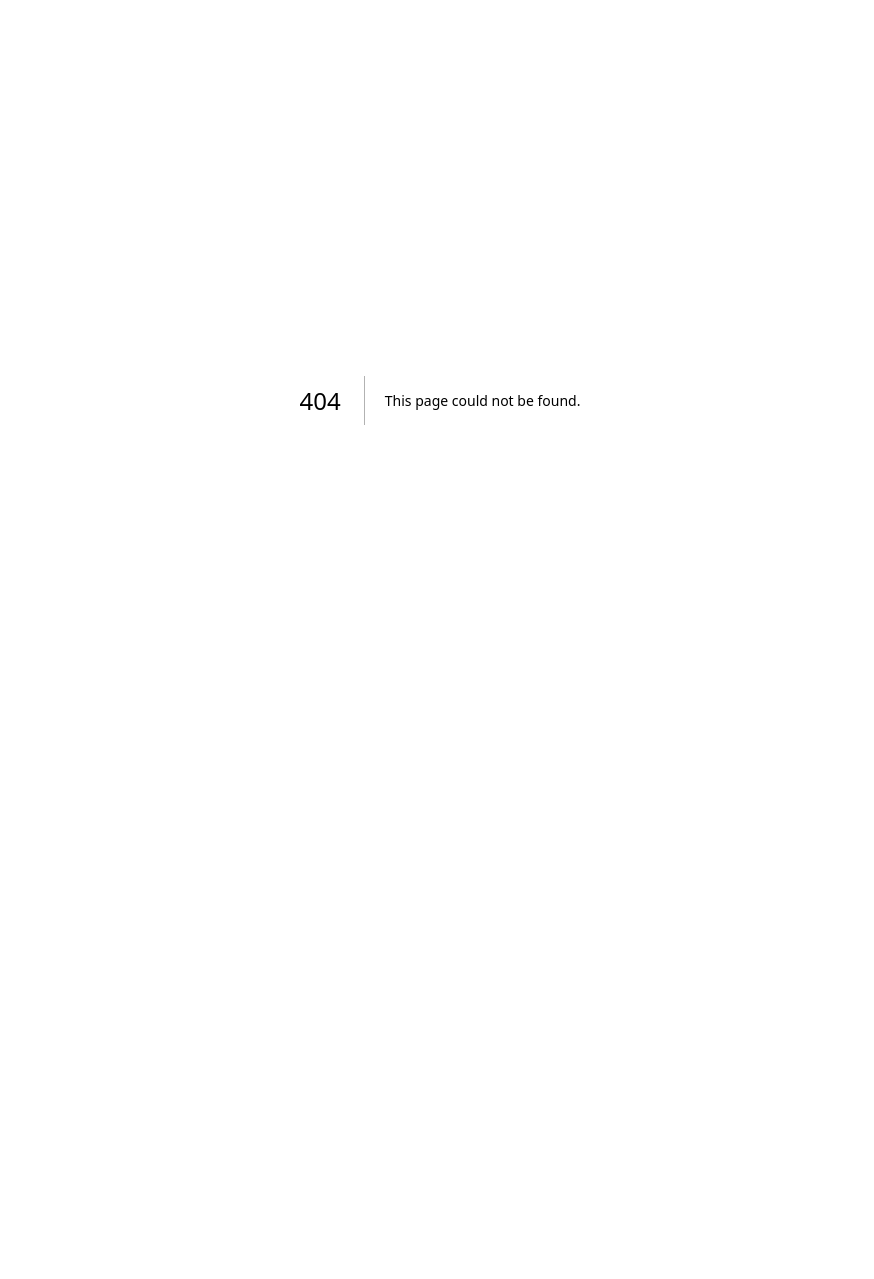
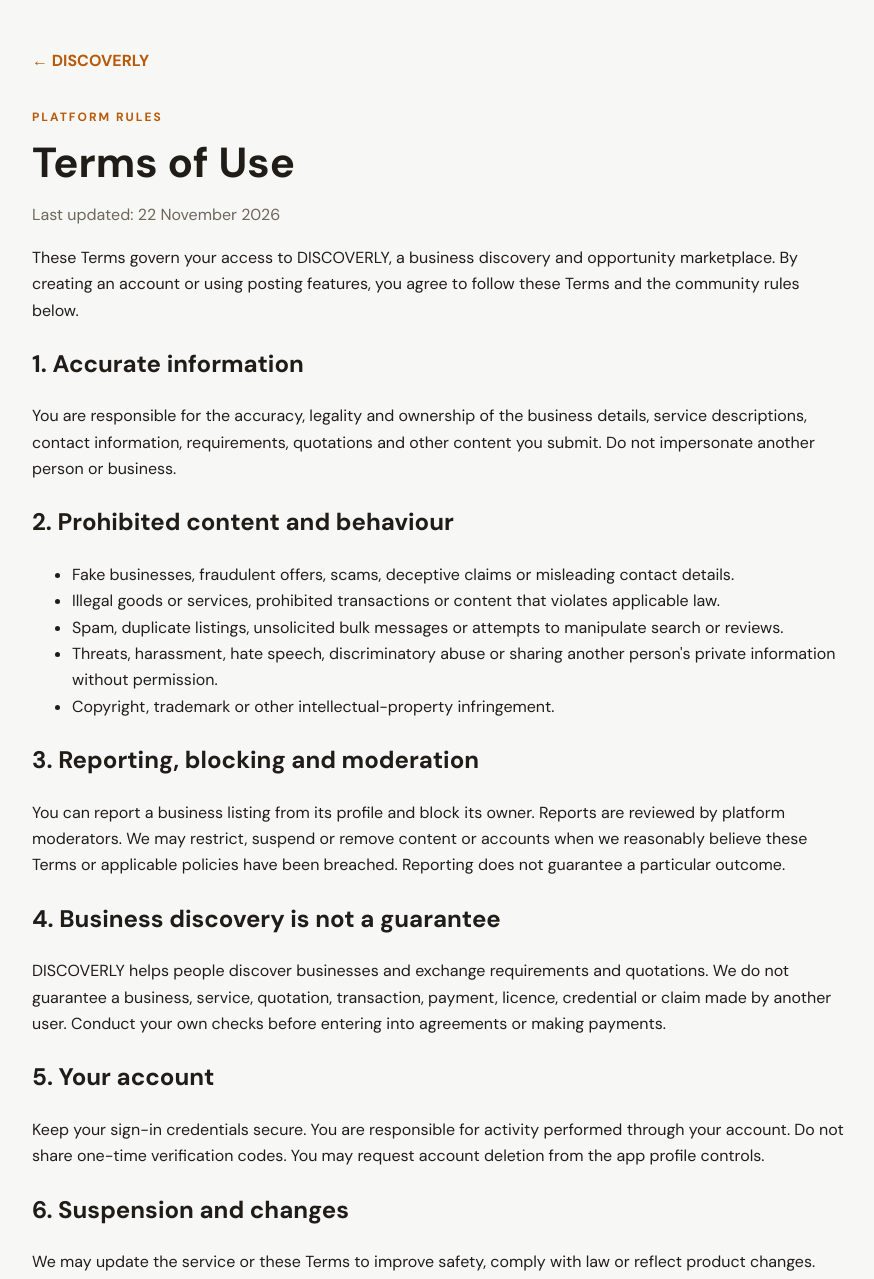
Before and after one commit to ya6331856-cpu/discoverly-india, a Next.js app: page /terms in a window 1280 px wide. Before the commit this address had no page. Shown: the top 1279 px of the page, without its empty margins (200-1074 px from the left). Before the commit the page ends 800 px from the top, so only its background shows below. Built offline with nearby package versions, Linux system fonts and the light colour scheme.

Commit message:
Publish DISCOVERLY Terms of Use and community rules

```diff
--- /dev/null
+++ b/app/terms/page.tsx
@@ -0,0 +1,37 @@
+import Link from "next/link";
+
+export const metadata = {
+  title: "Terms of Use | DISCOVERLY",
+  description: "DISCOVERLY terms of use and community standards.",
+};
+
+export default function TermsPage() {
+  return <main style={{maxWidth:860,margin:"0 auto",padding:"48px 22px 80px",color:"#201d19",lineHeight:1.65}}>
+    <Link href="/" style={{textDecoration:"none",fontWeight:800,color:"#b95a0b"}}>← DISCOVERLY</Link>
+    <p style={{marginTop:34,fontSize:12,letterSpacing:2,fontWeight:900,color:"#b95a0b"}}>PLATFORM RULES</p>
+    <h1 style={{fontSize:42,lineHeight:1.1,margin:"10px 0 12px"}}>Terms of Use</h1>
+    <p style={{color:"#6e655d"}}>Last updated: 22 November 2026</p>
+    <p>These Terms govern your access to DISCOVERLY, a business discovery and opportunity marketplace. By creating an account or using posting features, you agree to follow these Terms and the community rules below.</p>
+    <h2>1. Accurate information</h2>
+    <p>You are responsible for the accuracy, legality and ownership of the business details, service descriptions, contact information, requirements, quotations and other content you submit. Do not impersonate another person or business.</p>
+    <h2>2. Prohibited content and behaviour</h2>
+    <ul>
+      <li>Fake businesses, fraudulent offers, scams, deceptive claims or misleading contact details.</li>
+      <li>Illegal goods or services, prohibited transactions or content that violates applicable law.</li>
+      <li>Spam, duplicate listings, unsolicited bulk messages or attempts to manipulate search or reviews.</li>
+      <li>Threats, harassment, hate speech, discriminatory abuse or sharing another person's private information without permission.</li>
+      <li>Copyright, trademark or other intellectual-property infringement.</li>
+    </ul>
+    <h2>3. Reporting, blocking and moderation</h2>
+    <p>You can report a business listing from its profile and block its owner. Reports are reviewed by platform moderators. We may restrict, suspend or remove content or accounts when we reasonably believe these Terms or applicable policies have been breached. Reporting does not guarantee a particular outcome.</p>
+    <h2>4. Business discovery is not a guarantee</h2>
+    <p>DISCOVERLY helps people discover businesses and exchange requirements and quotations. We do not guarantee a business, service, quotation, transaction, payment, licence, credential or claim made by another user. Conduct your own checks before entering into agreements or making payments.</p>
+    <h2>5. Your account</h2>
+    <p>Keep your sign-in credentials secure. You are responsible for activity performed through your account. Do not share one-time verification codes. You may request account deletion from the app profile controls.</p>
+    <h2>6. Suspension and changes</h2>
+    <p>We may update the service or these Terms to improve safety, comply with law or reflect product changes. Continued use after updated Terms are presented means you accept the revised Terms.</p>
+    <h2>7. Contact</h2>
+    <p>For questions about these Terms, use the support contact published on the DISCOVERLY Google Play listing.</p>
+    <p style={{marginTop:36}}><Link href="/privacy" style={{color:"#b95a0b"}}>Read the Privacy Policy →</Link></p>
+  </main>;
+}
```
